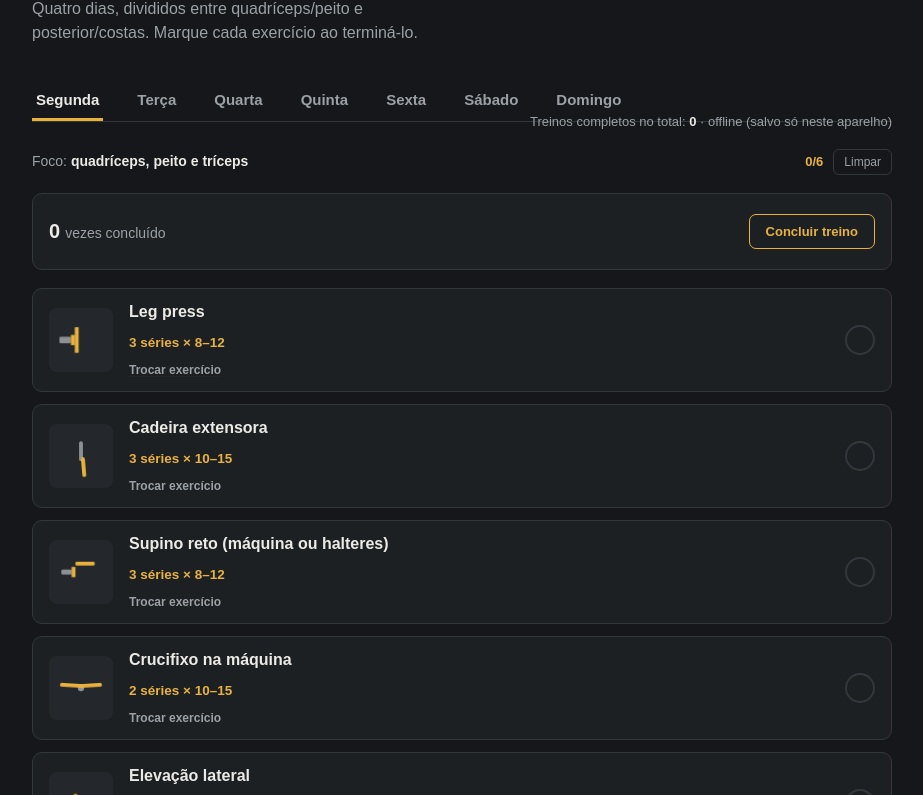
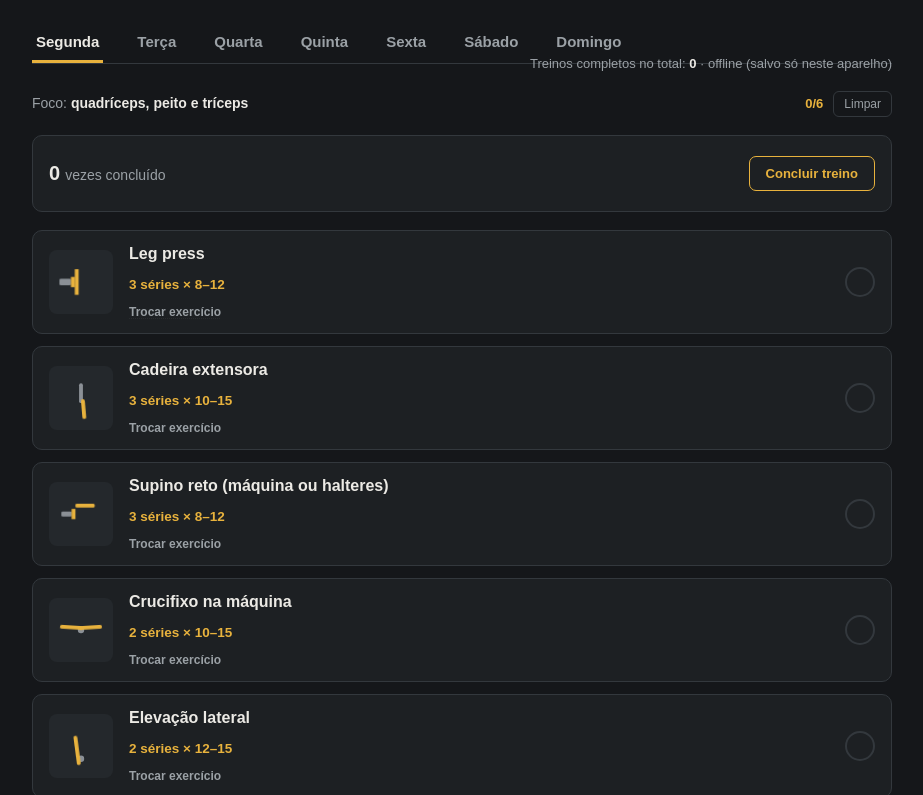
Before and after one commit to rmfidelis10/meu_treino, a plain HTML site: page index.html in a window 1280 px wide. Shown: the part 273-1068 px from the top of the page, without its empty margins (178-1101 px from the left). Drawn offline with Linux system fonts and the light colour scheme; no server answers.

Commit message:
Remove workout description from header
Removed the paragraph describing the weekly workout plan.

```diff
--- a/index.html
+++ b/index.html
@@ -390,7 +390,6 @@
   <header class="hero">
     <div class="bar"></div>
     <h1>Treino da semana</h1>
-    <p>Quatro dias, divididos entre quadríceps/peito e posterior/costas. Marque cada exercício ao terminá-lo.</p>
   </header>
 
   <nav class="days" id="dayNav">
```
